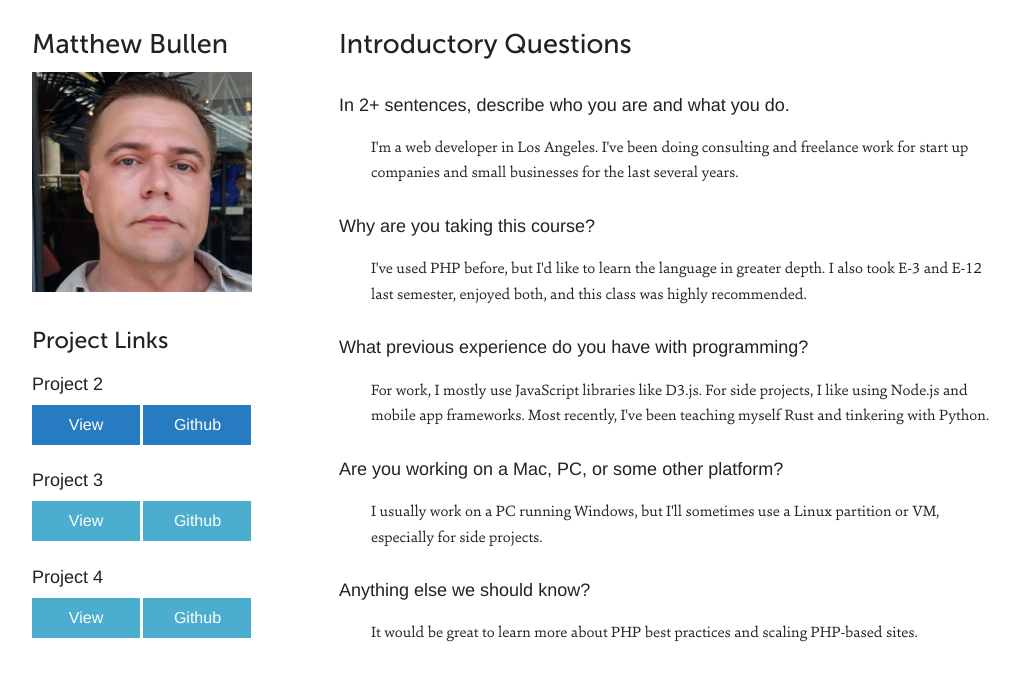
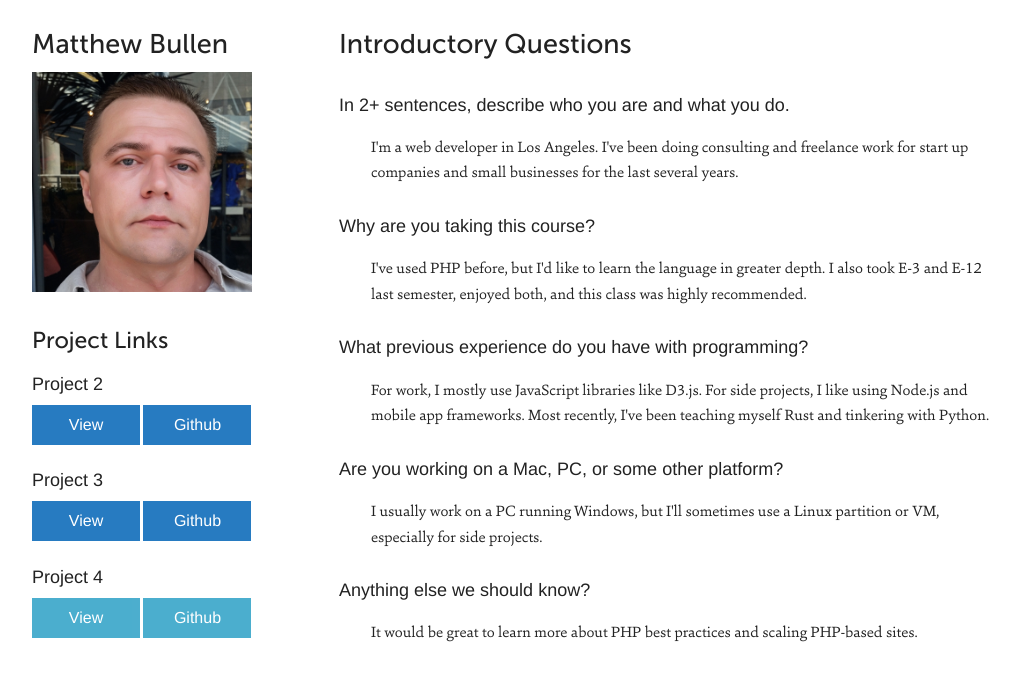
Before and after one commit to mattbullen/harvard-cscie15-p1, a plain HTML site: page index.html in a window 1280 px wide. Shown: the part 118-798 px from the top of the page, without its empty margins (123-1143 px from the left). Drawn offline with Linux system fonts and the light colour scheme.

Commit message:
Update links

```diff
--- a/index.html
+++ b/index.html
@@ -47,8 +47,8 @@
 
                 <h5>Project 3</h5>
                 <div class="button-group">
-                    <button id="button-2" class="external" disabled>View</button>
-                    <button id="button-3" class="external" disabled>Github</button>
+                    <button id="button-2" class="external">View</button>
+                    <button id="button-3" class="external">Github</button>
                 </div>
 
                 <h5>Project 4</h5>
```
